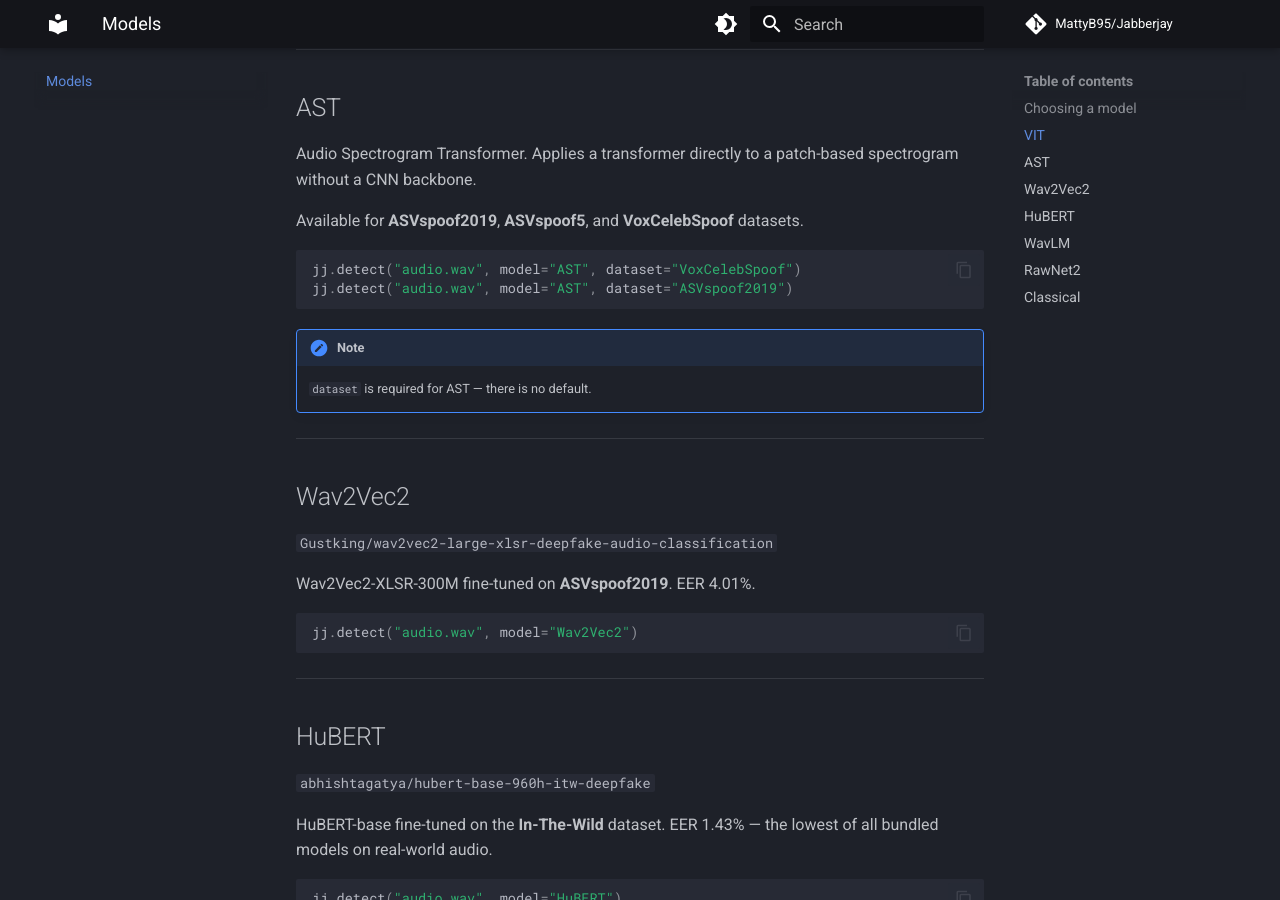
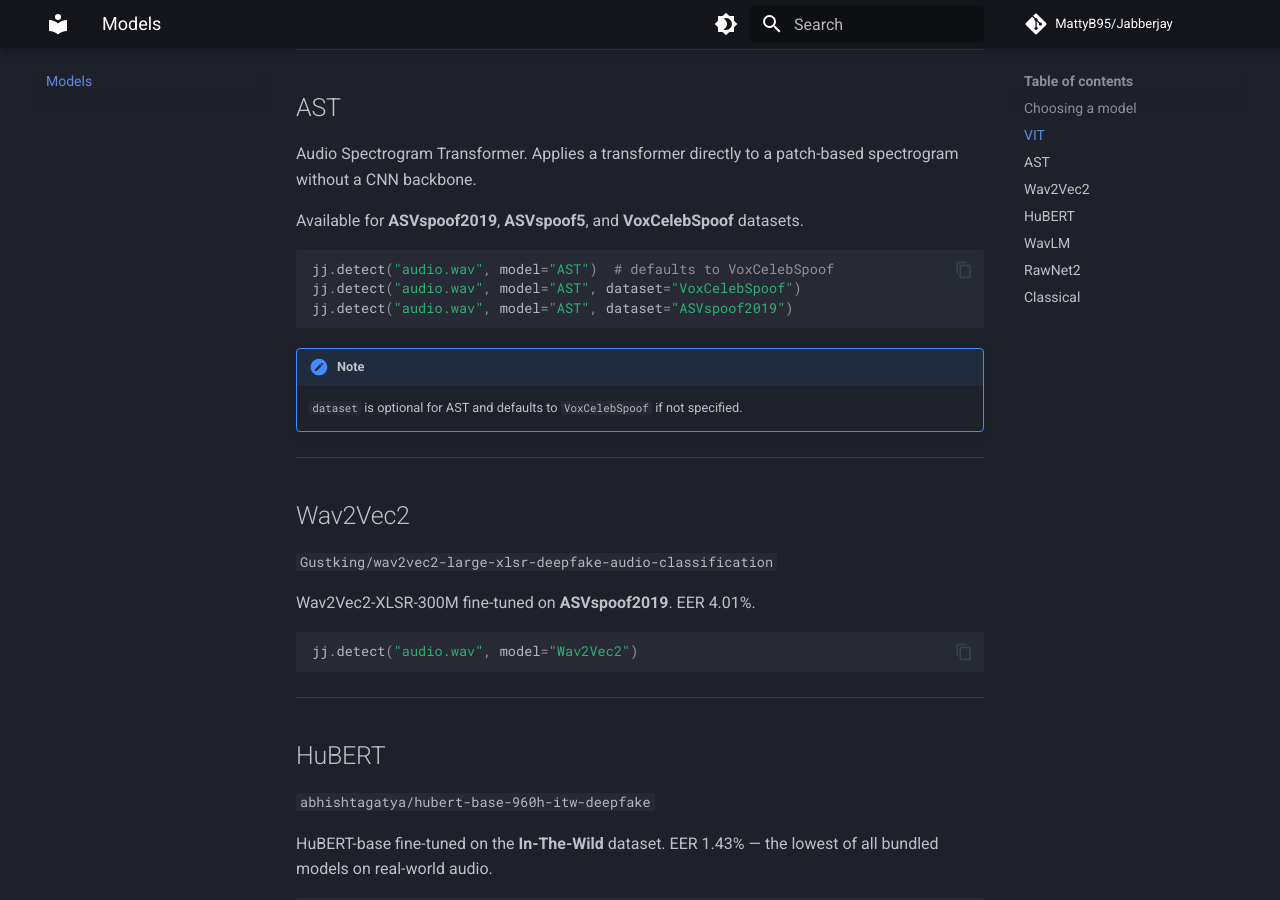
Before and after one commit to MattyB95/Jabberjay, an MkDocs documentation site: the page built from docs/models.md, in a window 1280 px wide and 900 px high, scrolled down 1707 px. Built offline with MkDocs 1.6.1 and Material for MkDocs 9.7.7, drawn with Linux system fonts in a browser that asks for light colours; comment, search, counter and statistics services are not loaded.

````diff
--- a/docs/models.md
+++ b/docs/models.md
@@ -58,12 +58,13 @@ Audio Spectrogram Transformer. Applies a transformer directly to a patch-based s
 Available for **ASVspoof2019**, **ASVspoof5**, and **VoxCelebSpoof** datasets.
 
 ```python
+jj.detect("audio.wav", model="AST")  # defaults to VoxCelebSpoof
 jj.detect("audio.wav", model="AST", dataset="VoxCelebSpoof")
 jj.detect("audio.wav", model="AST", dataset="ASVspoof2019")
 ```
 
 !!! note
-    `dataset` is required for AST — there is no default.
+    `dataset` is optional for AST and defaults to `VoxCelebSpoof` if not specified.
 
 ---
 
````
Also changed, not shown: README.md (+1 -0 lines), docs/cli.md (+2 -2 lines), docs/getting-started.md (+3 -2 lines), docs/index.md (+1 -1 lines), 1 other file.
